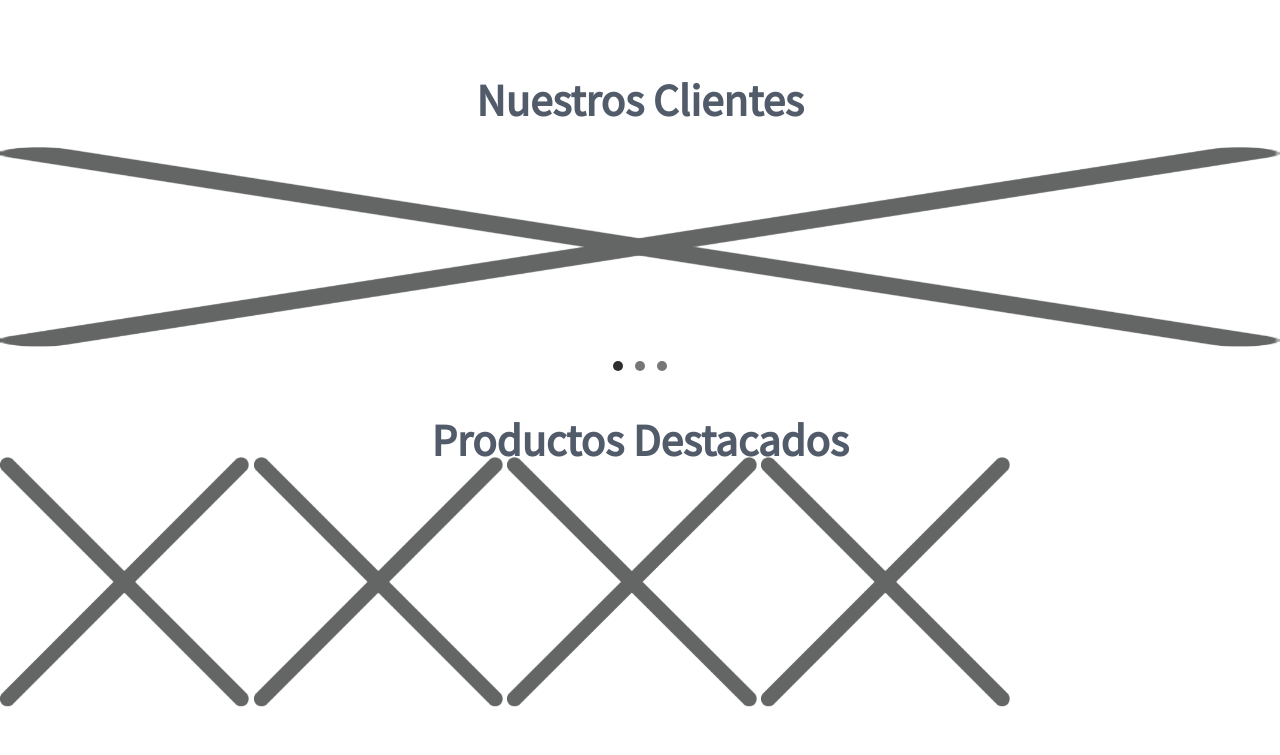
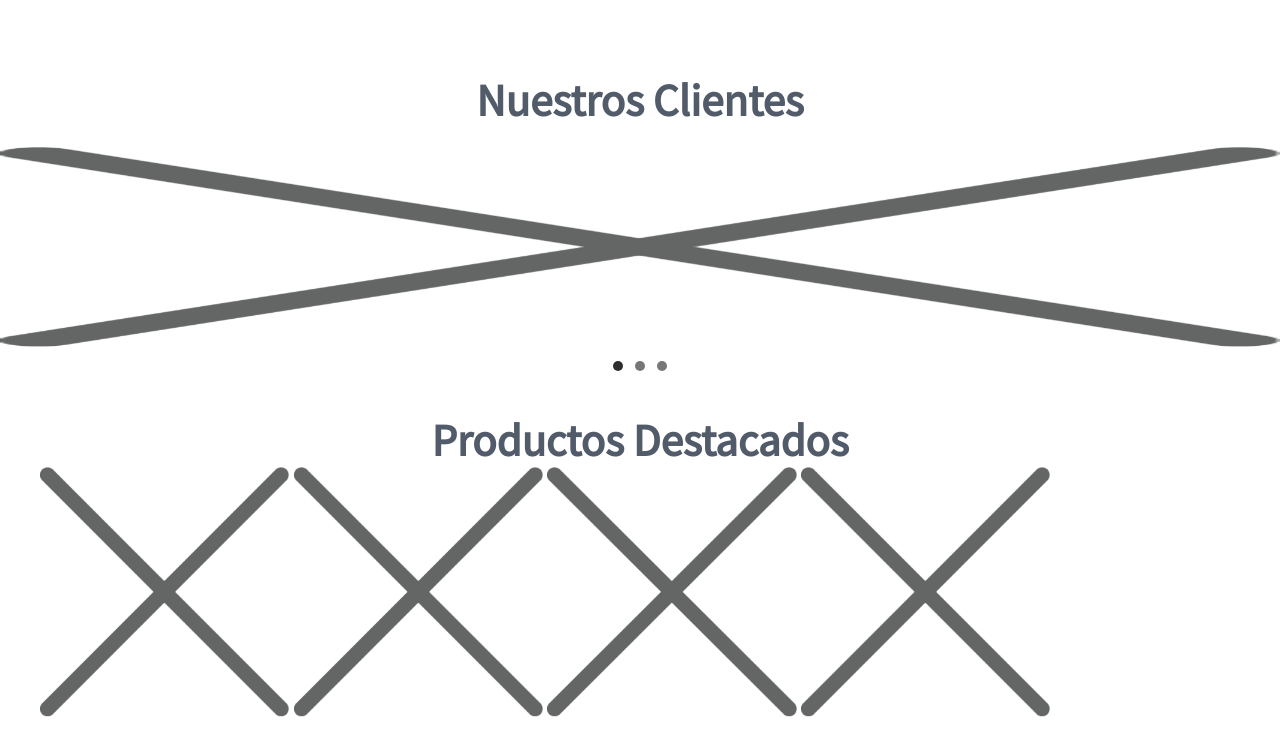
Before and after one commit to BenjaminAR/unilomas_webshop, a plain HTML site: page index.html in a window 1280 px wide. Shown: the part 1033-1788 px from the top of the page. Drawn offline with nearby package versions, Linux system fonts and the light colour scheme.

Commit message:
maquetado 2

```diff
--- a/styles/indexStyle.css
+++ b/styles/indexStyle.css
@@ -101,11 +101,12 @@
     color: rgb(81, 91, 105);
 }
 .MoreVisSoon ul li img{
-    align-items: center;
-    align-content: center;
+    position: relative;
+    left: 40PX;
     height: 250px;
 }
 .MoreVisSoon{
+    position: relative;
     top: 10px;
     align-items: center;
     align-content: center;
```
